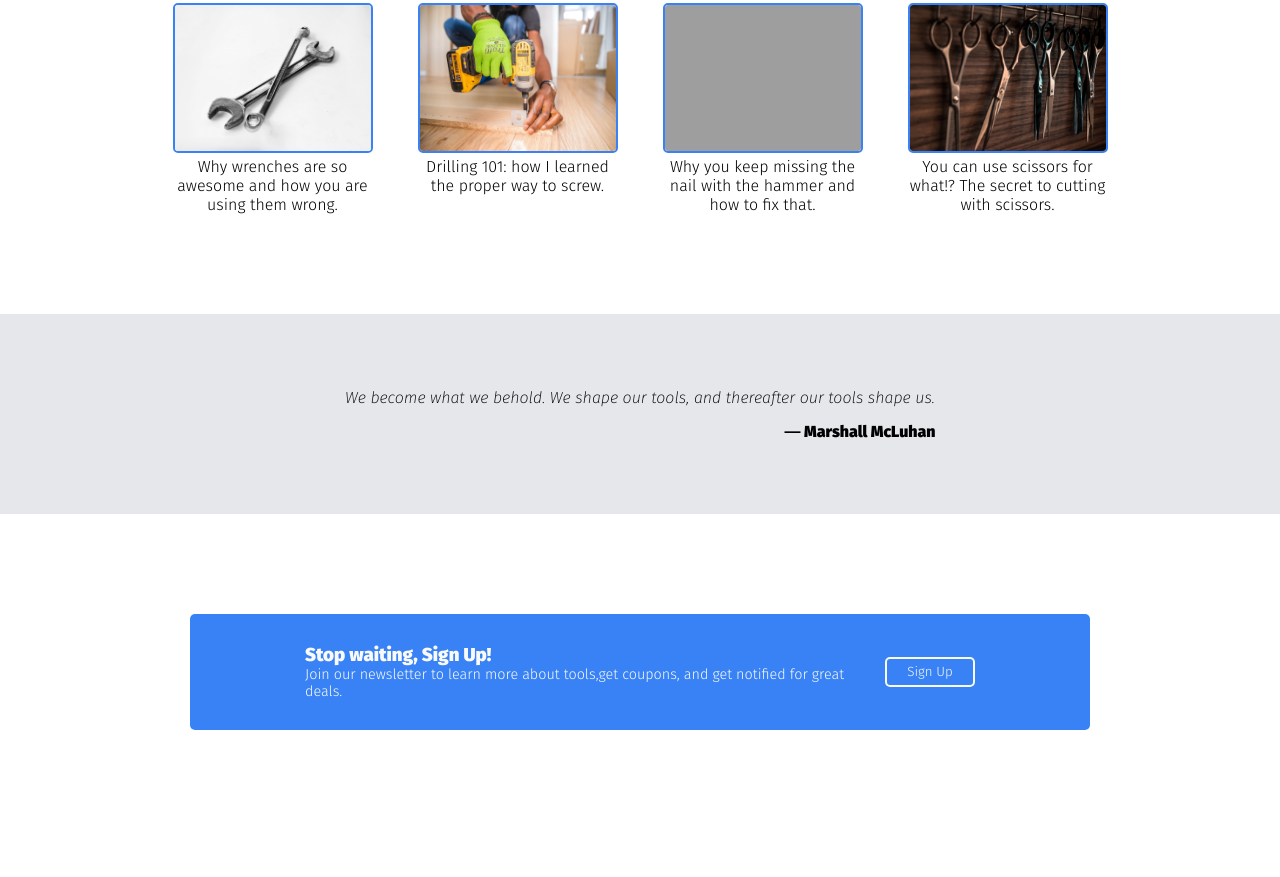
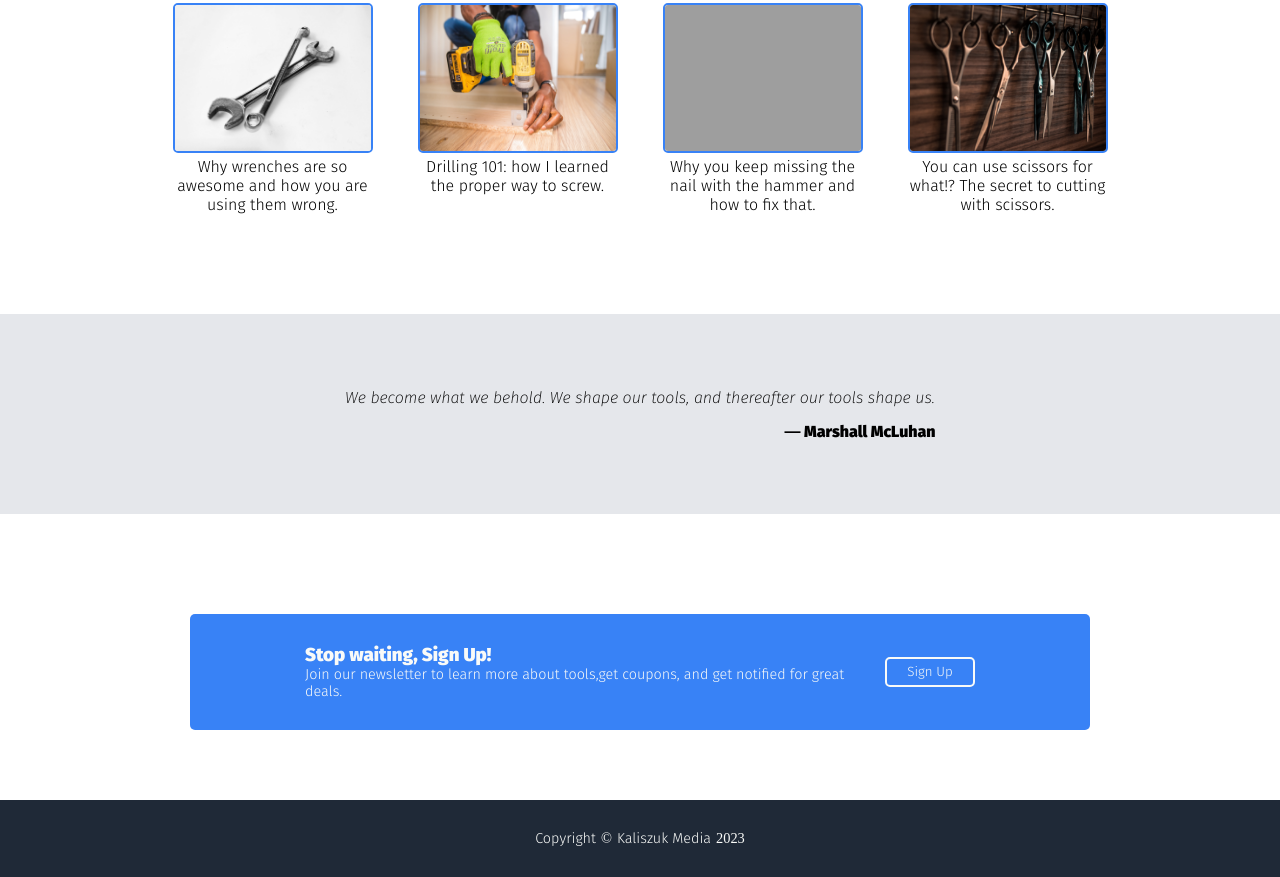
Before and after one commit to jamesrkaliszuk/landing-page-foundations, a plain HTML site: page index.html in a window 1280 px wide. Shown: the part 750-1627 px from the top of the page. Before the commit the page ends 1550 px from the top, so only its background shows below. Drawn offline with Linux system fonts and the light colour scheme; grey boxes are pictures that could not be loaded.

Commit message:
Added footer
Created a footer with some p tags and divs. Added a JavaScript file in order to add some functionality to the date in the footer. Now the date auto updates on its own.

```diff
--- a/css/style.css
+++ b/css/style.css
@@ -217,3 +217,16 @@ h1,h2,h3,h4,h5,h6,p {
 /* END OF CALL TO ACTION SECTION */
 
 /* END OF MAIN CONTENT CSS */
+
+/* START OF FOOTER */
+footer {
+    display: flex;
+    justify-content: center;
+    align-items: center;
+    gap: 5px;
+    background: var(--header-bg);
+    padding: 30px;
+    color: var(--hero-color);
+    font-size: .9rem;
+}
+/* END OF FOOTER */
--- a/index.html
+++ b/index.html
@@ -5,6 +5,7 @@
     <meta http-equiv="X-UA-Compatible" content="IE=edge" />
     <meta name="viewport" content="width=device-width, initial-scale=1.0" />
     <link href="css/style.css" rel="stylesheet" type="text/css" />
+    <script defer src="./js/date.js"></script>
     <title>Landing Page Foundations</title>
   </head>
   <body>
@@ -111,6 +112,12 @@
     <!-- END OF MAIN CONTENT -->
 
     <!-- START OF FOOTER -->
+    <footer>
+      <p>Copyright</p>
+      <div>&copy;</div>
+      <p>Kaliszuk Media</p>
+      <div id="date"></div>
+    </footer>
     <!-- END OF FOOTER -->
   </body>
 </html>
--- /dev/null
+++ b/js/date.js
@@ -0,0 +1,5 @@
+
+const newDate = new Date().getFullYear();
+
+const date = document.getElementById('date');
+date.innerText = newDate;
```
